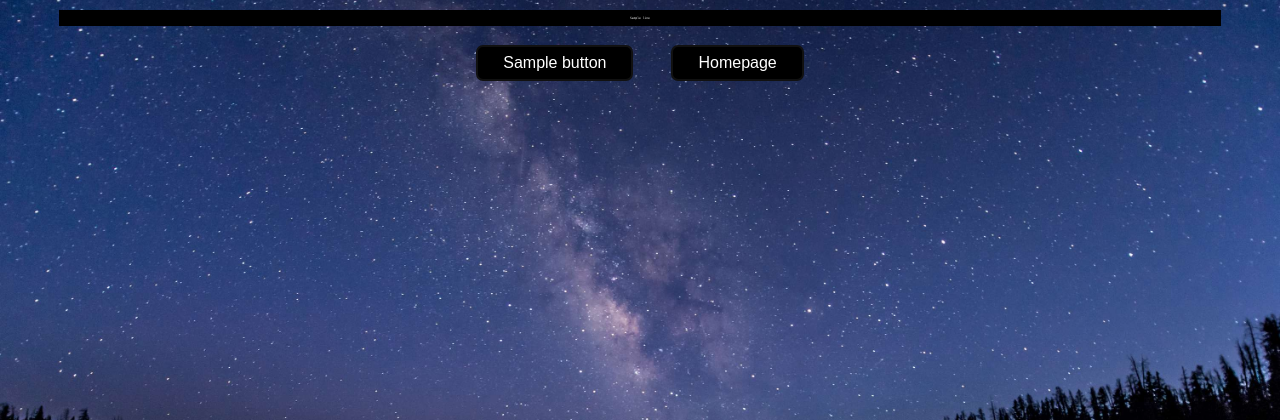
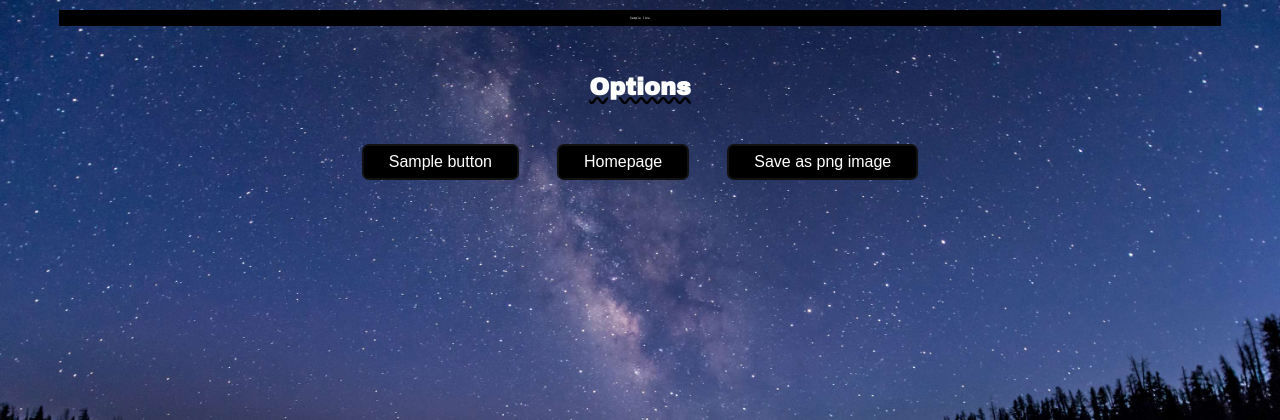
Before and after one commit to AyushShahh/synascie, a Flask app: template templates/art.html in a window 1280 px wide. Shown: the top 420 px of the page. Run offline with Flask 2, Linux system fonts and the light colour scheme; the template is opened without the code that fills it: most values are stand-ins (such as "Sample title", 1, 10 or a date in 2020); some libraries are stand-ins or nearby versions.

Commit message:
users can save the generated ascii art as png

```diff
--- /dev/null
+++ b/static/image.js
@@ -0,0 +1,27 @@
+// document.querySelectorAll('.background').forEach(item => {
+//     const art = document.querySelector(".art");
+//     item.addEventListener('click', event => {
+//         art.style.background = item.value;
+//         if (item.value == "white")
+//         {
+//             art.style.color = "black";
+//         }
+//         else
+//         {
+//             art.style.color = "white";
+//         }
+//     })
+// })
+
+$(function() {
+    $("#save").click(function() {
+        html2canvas($("#art"), {
+            onrendered: function(canvas) {
+                theCanvas = canvas;
+                canvas.toBlob(function(blob) {
+                    saveAs(blob, "ascii.png");
+                });
+            }
+        });
+    });
+});
--- a/static/styles.css
+++ b/static/styles.css
@@ -27,6 +27,7 @@ body {
     text-align: center;
     font-family: 'Courier';
     color: #fff;
+    /* font-weight: bold; */
 }
 
 .align button {
@@ -161,6 +162,11 @@ input[type=radio], img, button, #file {
     height: auto;
 }
 
+.options {
+    color: white;
+    text-align: center;
+}
+
 .end {
     margin-bottom: 30px;
 }
--- a/templates/art.html
+++ b/templates/art.html
@@ -4,16 +4,32 @@
     Generated Art
 {% endblock %}
 
+{% block scripts %}
+    <script src="https://cdnjs.cloudflare.com/ajax/libs/html2canvas/0.4.1/html2canvas.min.js"></script>
+    <script src="https://cdn.jsdelivr.net/npm/file-saver@2.0.2/dist/FileSaver.min.js"></script>
+    <script src="https://ajax.googleapis.com/ajax/libs/jquery/2.1.1/jquery.min.js"></script>
+    <script defer src="/static/image.js"></script>
+{% endblock %}
+
 {% block main %}
     <div class="art">
+        <div id="art">
             {% for line in ascii %}
                 <pre>{{ line }}</pre>
             {% endfor %}
         </div>
+    </div>
+    <div class="section options">
+        <h2>Options</h2>
+        <!-- <h4>Change background color</h4>
+        <input type="radio" class="background" name="background" value="black" checked> black &nbsp;&nbsp;&nbsp;&nbsp;
+        <input type="radio" class="background" name="background" value="white" onclick="changeBackground()"> white -->
         <div class="align">
             <form action="{{ action }}" method="post">
                 <button type="submit" class="button">{{ button }}</button>
             </form>
             <button class="button" onclick="location.href = '/'">Homepage</button>
+            <button id="save" class="button">Save as png image</button>
+        </div>
     </div>
 {% endblock %}
--- a/templates/index.html
+++ b/templates/index.html
@@ -6,7 +6,7 @@
 
 {% block scripts %}
     <script defer src="https://ajax.googleapis.com/ajax/libs/jquery/2.1.1/jquery.min.js"></script>
-    <script defer src="/static/app.js"></script>
+    <script defer src="/static/index.js"></script>
 {% endblock %}
 
 {% block main %}
@@ -25,9 +25,10 @@
                 <input type="file" name="file" id="file" accept="image/png, image/jpg, image/jpeg, image/heic, image/heif" onchange="getAndPostSize(event)"> &nbsp;
                 <button type="submit" class="button">Submit</button>
                 <h4>Choose character set:</h4>
+                <p class="orange" style="font-size:smaller">The ASCII image will be made of the characters from your chosen character set</p>
                 <input name="density" type="radio" value="0" checked> <span class="radio">@Ñ#W$9876543210ab?c!+=;:_-,.</span><br>
+                <input name="density" type="radio" value="5"> <span class="radio">@#Oo*°.,<br>
                 <input name="density" type="radio" value="4"> <span class="radio">$@B%8&WM#ahkbdpqwmZ0OQLCJUYXzocvunxrjft/\|()1{}[]?-_+~<>i!lI;:,*^`'.</span><br>
-                <input name="density" type="radio" value="5"> <span class="radio">@#Oo*°.,<br>
                 <input name="density" type="radio" value="2"> <span class="radio">@&%QWNM0gB$#DR8mHXKAUbGOpV4d9h6PkqwSE2]ayjxY5Zoen[ult13If}C{iF|(7J)vTLs?z/*cr!+<>;=^,_:'-.`</span><br>
                 <input name="density" type="radio" value="3"> <span class="radio">@%#*+=_:.</span><br>
                 <input name="density" type="radio" value="1"> <span class="radio">Wwli:,.</span><br>
```
Also changed, not shown: static/index.js (renamed from static/app.js). Lines whose indentation alone changed are shown as unchanged.
